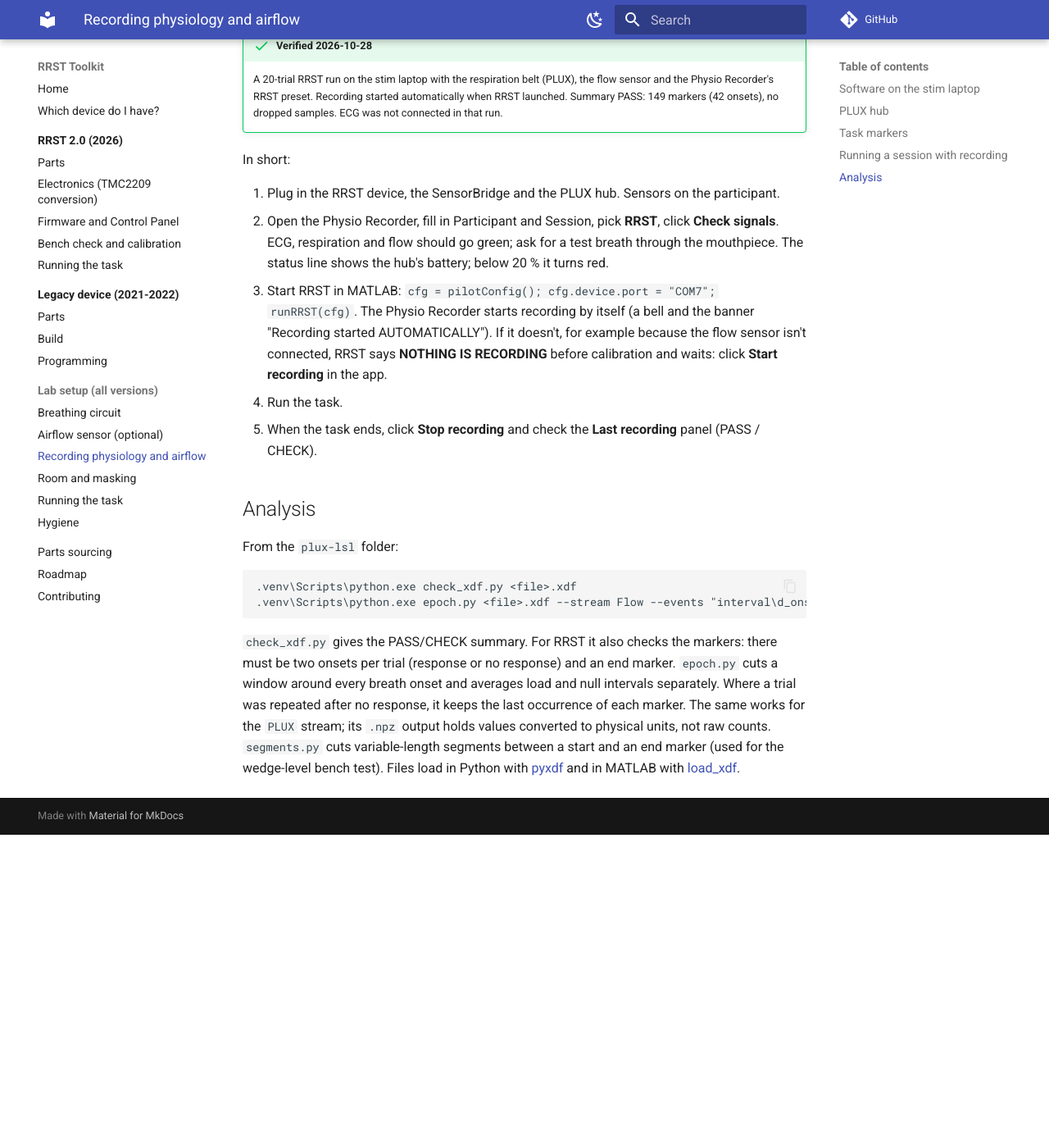
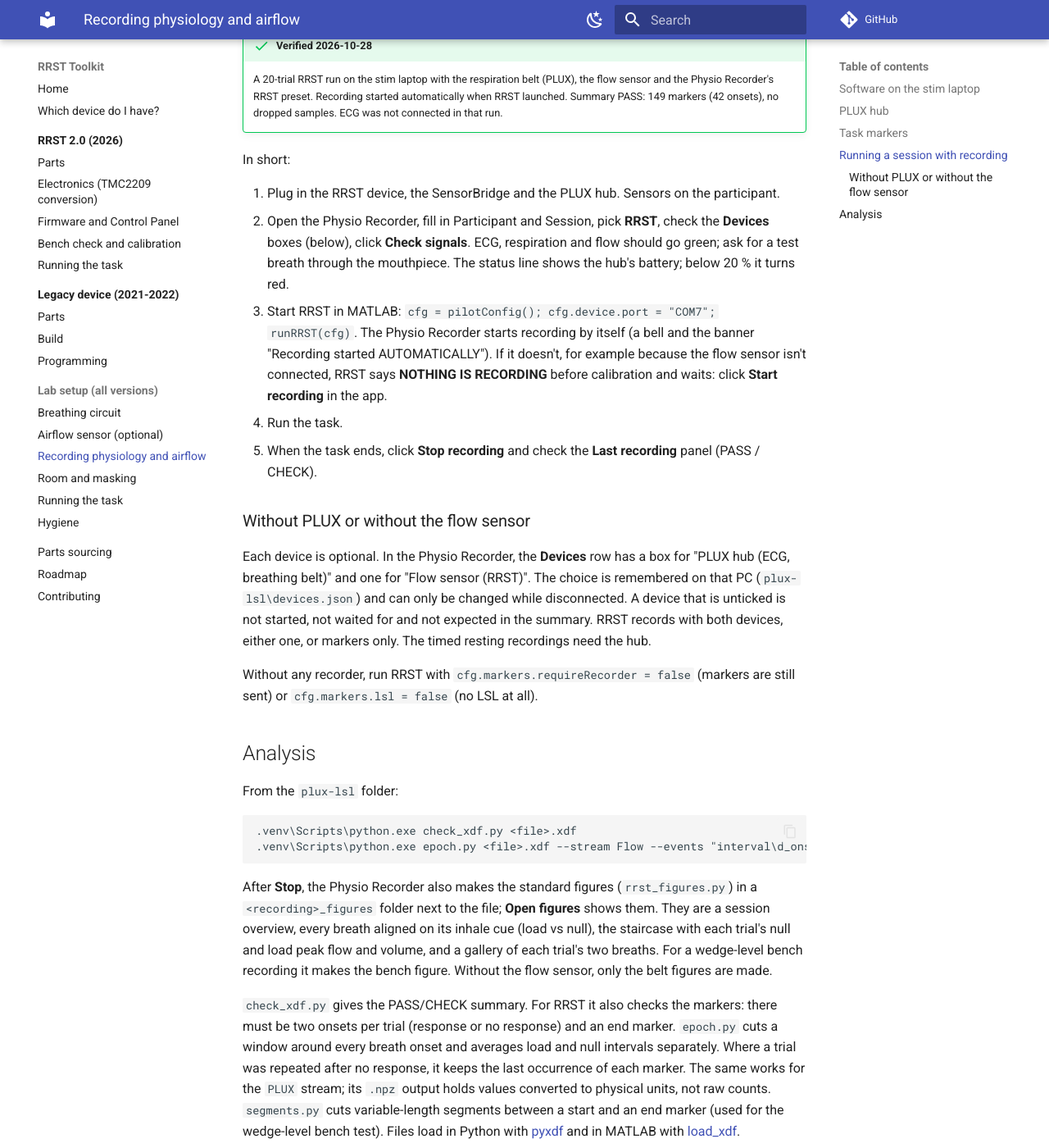
Before and after one commit to embodied-computation-group/rrst-toolkit, an MkDocs documentation site: the page built from handbook/shared/recording.md, in a window 1280 px wide and 1400 px high, scrolled down 3345 px. Shown: the whole window at 82% size. Built offline with MkDocs 1.6.1 and Material for MkDocs 9.7.7, drawn with Linux system fonts in a browser that asks for light colours; comment, search, counter and statistics services are not loaded; before the commit the page ends 4363 px from its top, so only the background shows below that.

Commit message:
Handbook: Devices boxes (PLUX / flow optional) and the standard figures after Stop

````diff
--- a/handbook/shared/recording.md
+++ b/handbook/shared/recording.md
@@ -112,7 +112,8 @@ In short:
 
 1. Plug in the RRST device, the SensorBridge and the PLUX hub. Sensors on the
    participant.
-2. Open the Physio Recorder, fill in Participant and Session, pick **RRST**, click
+2. Open the Physio Recorder, fill in Participant and Session, pick **RRST**, check
+   the **Devices** boxes (below), click
    **Check signals**. ECG, respiration and flow should go green; ask for a test breath
    through the mouthpiece. The status line shows the hub's battery; below 20 % it
    turns red.
@@ -126,6 +127,18 @@ In short:
 5. When the task ends, click **Stop recording** and check the **Last recording** panel
    (PASS / CHECK).
 
+### Without PLUX or without the flow sensor
+
+Each device is optional. In the Physio Recorder, the **Devices** row has a box for
+"PLUX hub (ECG, breathing belt)" and one for "Flow sensor (RRST)". The choice is
+remembered on that PC (`plux-lsl\devices.json`) and can only be changed while
+disconnected. A device that is unticked is not started, not waited for and not
+expected in the summary. RRST records with both devices, either one, or markers only.
+The timed resting recordings need the hub.
+
+Without any recorder, run RRST with `cfg.markers.requireRecorder = false` (markers
+are still sent) or `cfg.markers.lsl = false` (no LSL at all).
+
 ## Analysis
 
 From the `plux-lsl` folder:
@@ -134,6 +147,13 @@ From the `plux-lsl` folder:
 .venv\Scripts\python.exe check_xdf.py <file>.xdf
 .venv\Scripts\python.exe epoch.py <file>.xdf --stream Flow --events "interval\d_onset_" --pre 1 --post 3 --groups load null
 ```
+
+After **Stop**, the Physio Recorder also makes the standard figures (`rrst_figures.py`)
+in a `<recording>_figures` folder next to the file; **Open figures** shows them.
+They are a session overview, every breath aligned on its inhale cue (load vs null),
+the staircase with each trial's null and load peak flow and volume, and a gallery of
+each trial's two breaths. For a wedge-level bench recording it makes the bench figure.
+Without the flow sensor, only the belt figures are made.
 
 `check_xdf.py` gives the PASS/CHECK summary. For RRST it also checks the markers:
 there must be two onsets per trial (response or no response) and an end marker.
````
Also changed, not shown: 1 other file.
